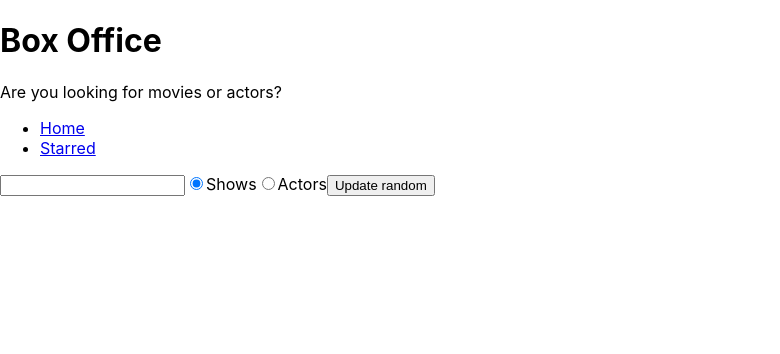
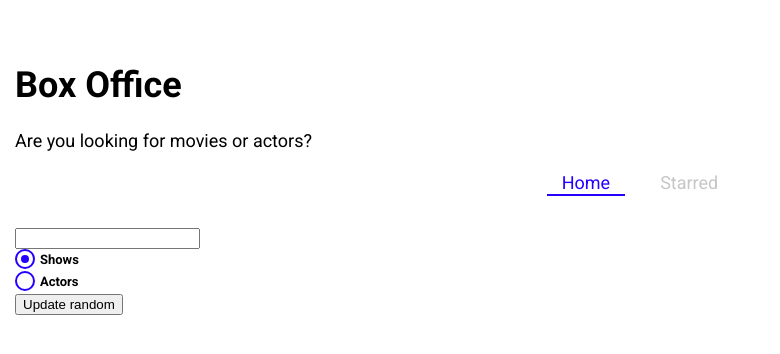
Before and after one commit to Dhruvshelke15/movie-box-office, a React (Create React App) app: page / in a window 1280 px wide. Shown: the top 354 px of the page, without its empty margins (0-780 px from the left). Built offline with nearby package versions, Linux system fonts and the light colour scheme.

Commit message:
introduced styled components and created global theme with it

```diff
--- a/package.json
+++ b/package.json
@@ -13,6 +13,7 @@
     "react-dom": "^18.2.0",
     "react-router-dom": "^6.14.1",
     "react-scripts": "5.0.1",
+    "styled-components": "^6.0.4",
     "web-vitals": "^2.1.4",
     "workbox-background-sync": "^6.6.0",
     "workbox-broadcast-update": "^6.6.0",
--- a/public/index.html
+++ b/public/index.html
@@ -1,17 +1,25 @@
-<!DOCTYPE html>
+<!doctype html>
 <html lang="en">
   <head>
     <meta charset="utf-8" />
     <link rel="icon" href="%PUBLIC_URL%/favicon.ico" />
     <meta name="viewport" content="width=device-width, initial-scale=1" />
     <meta name="theme-color" content="#000000" />
-    <meta name="description" content="Web site created using create-react-app" />
+    <meta
+      name="description"
+      content="Website developed for finding movies an actors"
+    />
     <link rel="apple-touch-icon" href="%PUBLIC_URL%/logo192.png" />
     <!--
       manifest.json provides metadata used when your web app is installed on a
       user's mobile device or desktop. See https://developers.google.com/web/fundamentals/web-app-manifest/
     -->
     <link rel="manifest" href="%PUBLIC_URL%/manifest.json" />
+    <link
+      href="https://fonts.googleapis.com/css?family=Roboto:300,400,700,&display=swap"
+      rel="stylesheet"
+    />
+    <title>Box Office</title>
     <!--
       Notice the use of %PUBLIC_URL% in the tags above.
       It will be replaced with the URL of the `public` folder during the build.
@@ -21,7 +29,6 @@
       work correctly both with client-side routing and a non-root public URL.
       Learn how to configure a non-root public URL by running `npm run build`.
     -->
-    <title>React App</title>
   </head>
   <body>
     <noscript>You need to enable JavaScript to run this app.</noscript>
--- a/src/App.jsx
+++ b/src/App.jsx
@@ -5,11 +5,13 @@
 import './index.css';
 import MainLayout from './components/MainLayout';
 import Show from './pages/Show';
+import { GlobalTheme } from './theme';
 
 const queryClient = new QueryClient();
 function App() {
   return (
     <QueryClientProvider client={queryClient}>
+      <GlobalTheme>
         <BrowserRouter>
           <Routes>
             <Route element={<MainLayout />}>
@@ -21,6 +23,7 @@
             <Route path="*" element={<div>Not Found</div>} />
           </Routes>
         </BrowserRouter>
+      </GlobalTheme>
     </QueryClientProvider>
   );
 }
--- /dev/null
+++ b/src/components/CustomRadio.jsx
@@ -0,0 +1,59 @@
+import styled from 'styled-components';
+
+const CustomRadio = ({ label, ...inputProps }) => {
+  return (
+    <StyledRadio>
+      {label}
+      <input {...inputProps} type="radio" />
+      <span />
+    </StyledRadio>
+  );
+};
+
+const StyledRadio = styled.label`
+  display: block;
+  position: relative;
+  padding-left: 25px;
+  cursor: pointer;
+  font-size: 13px;
+  user-select: none;
+  font-weight: 700;
+  line-height: 1.65;
+  input {
+    position: absolute;
+    opacity: 0;
+    cursor: pointer;
+  }
+  span {
+    position: absolute;
+    top: 0;
+    left: 0;
+    height: 16px;
+    width: 16px;
+    background-color: #fff;
+    border: 2px solid ${({ theme }) => theme.mainColors.blue};
+    border-radius: 50%;
+  }
+  input:checked ~ span {
+    background-color: #fff;
+    border: 2px solid ${({ theme }) => theme.mainColors.blue};
+  }
+  span:after {
+    content: '';
+    position: absolute;
+    display: none;
+  }
+  input:checked ~ span:after {
+    display: block;
+  }
+  span:after {
+    top: 4px;
+    left: 4px;
+    width: 8px;
+    height: 8px;
+    border-radius: 50%;
+    background: ${({ theme }) => theme.mainColors.blue};
+  }
+`;
+
+export default CustomRadio;
--- a/src/components/Nav.jsx
+++ b/src/components/Nav.jsx
@@ -1,4 +1,5 @@
-import { Link } from 'react-router-dom';
+import { NavLink } from 'react-router-dom';
+import styled from 'styled-components';
 
 const LINKS = [
   {
@@ -13,15 +14,55 @@
 const Nav = () => {
   return (
     <div>
-      <ul>
+      <NavList>
         {LINKS.map(item => (
           <li key={item.to}>
-            <Link to={item.to}>{item.text}</Link>
+            <LinkStyled to={item.to}>{item.text}</LinkStyled>
           </li>
         ))}
-      </ul>
+      </NavList>
     </div>
   );
 };
 
 export default Nav;
+const NavList = styled.ul`
+  display: flex;
+  justify-content: center;
+  list-style: none;
+  margin: 0 0 30px;
+  padding: 0;
+  li {
+    margin: 0 10px;
+  }
+`;
+const LinkStyled = styled(NavLink)`
+  display: block;
+  padding: 3px 15px;
+  position: relative;
+  text-decoration: none;
+  color: ${({ theme }) => theme.mainColors.gray};
+  &.active {
+    color: ${({ theme }) => theme.mainColors.blue};
+    &:after {
+      content: '';
+      position: absolute;
+      display: block;
+      height: 2px;
+      left: 0%;
+      bottom: 0;
+      background-color: ${({ theme }) => theme.mainColors.blue};
+      animation: slide-in 0.3s ease-in forwards;
+      @keyframes slide-in {
+        from {
+          left: 50%;
+          width: 0;
+        }
+        to {
+          left: 0%;
+          width: 100%;
+        }
+      }
+    }
+  }
+`;
--- a/src/components/SearchForm.jsx
+++ b/src/components/SearchForm.jsx
@@ -1,5 +1,6 @@
 import { useState } from 'react';
 import { useSearchStr } from '../lib/useSearchStr';
+import CustomRadio from './CustomRadio';
 
 const SearchForm = ({ onSearch }) => {
   const [searchStr, setSearchStr] = useSearchStr('');
@@ -25,26 +26,21 @@
   return (
     <form onSubmit={onSubmit}>
       <input type="text" value={searchStr} onChange={onStrInputChange} />
-      <label>
-        <input
-          type="radio"
+      <CustomRadio
+        label="Shows"
         name="search-options"
         value="shows"
         checked={searchOption === 'shows'}
         onChange={onRadioChange}
       />
-        Shows
-      </label>
-      <label>
-        <input
-          type="radio"
+      <CustomRadio
+        label="Actors"
         name="search-options"
         value="actors"
         checked={searchOption === 'actors'}
         onChange={onRadioChange}
       />
-        Actors
-      </label>
+
       <button type="button">Update random</button>
     </form>
   );
--- a/src/components/shows/ShowGrid.jsx
+++ b/src/components/shows/ShowGrid.jsx
@@ -1,4 +1,3 @@
-import { useEffect, useReducer } from 'react';
 import ShowCard from './ShowCard';
 import { useStarredShows } from '../../lib/useStarredShows';
 
--- a/src/index.jsx
+++ b/src/index.jsx
@@ -1,6 +1,5 @@
 import React from 'react';
 import ReactDOM from 'react-dom/client';
-import './index.css';
 import App from './App';
 import * as serviceWorkerRegistration from './serviceWorkerRegistration';
 import reportWebVitals from './reportWebVitals';
--- /dev/null
+++ b/src/theme.jsx
@@ -0,0 +1,30 @@
+import { ThemeProvider, createGlobalStyle } from 'styled-components';
+
+const theme = {
+  fontFamily: 'Roboto, sans-serif',
+  mainColors: {
+    blue: '#2400ff',
+    gray: '#c6c6c6',
+    dark: '#353535',
+  },
+};
+
+const GlobalStyles = createGlobalStyle`
+  body {
+    font-family: ${({ theme }) => theme.fontFamily};
+    font-size: 18px;
+    margin: 0;
+    padding-top: 40px;
+    padding-left: 15px;
+    padding-right: 15px;
+  }
+`;
+
+export const GlobalTheme = ({ children }) => {
+  return (
+    <ThemeProvider theme={theme}>
+      <GlobalStyles />
+      {children}
+    </ThemeProvider>
+  );
+};
```
Also changed, not shown: 1 other file (tests, documents, lock files or other folders). Lines whose indentation alone changed are shown as unchanged.
